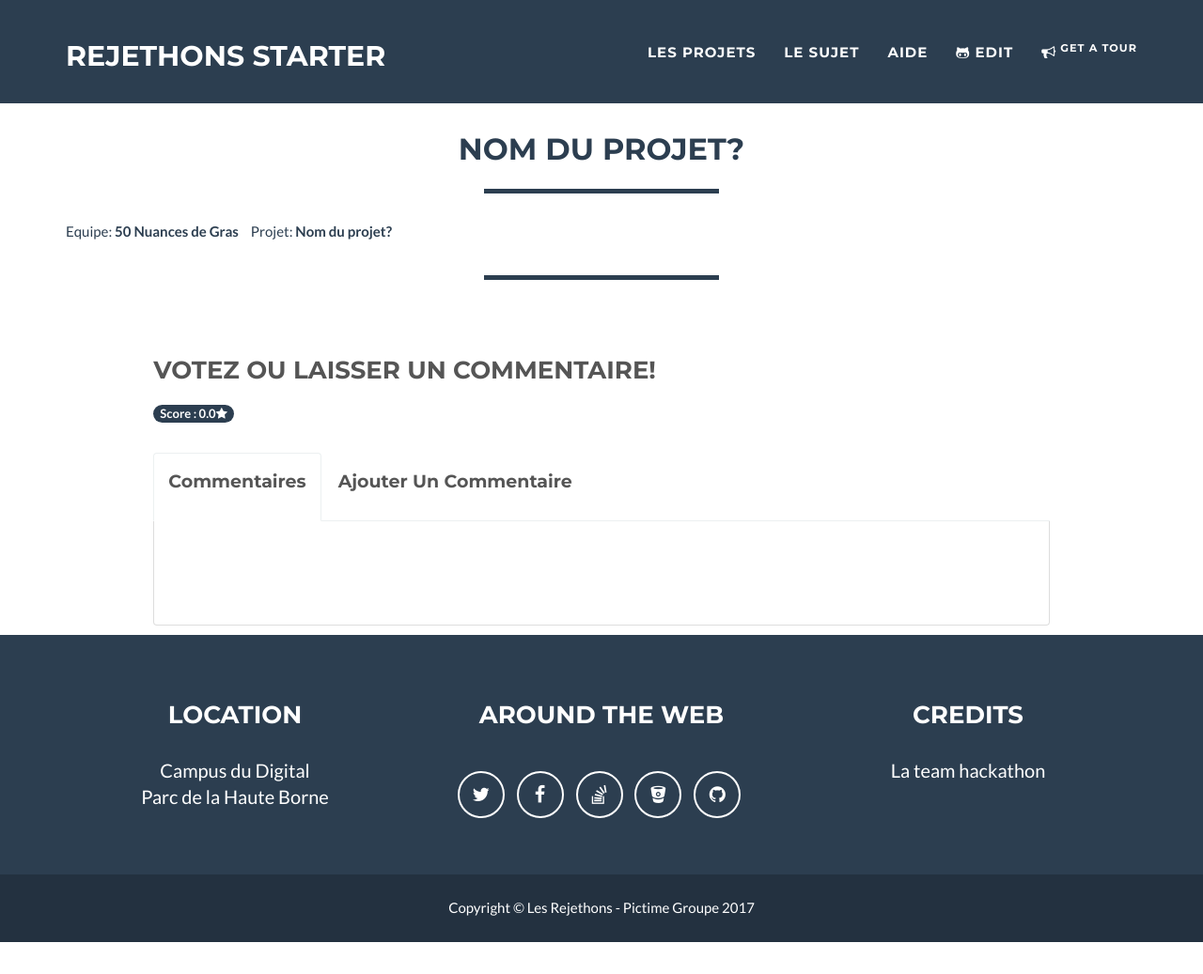
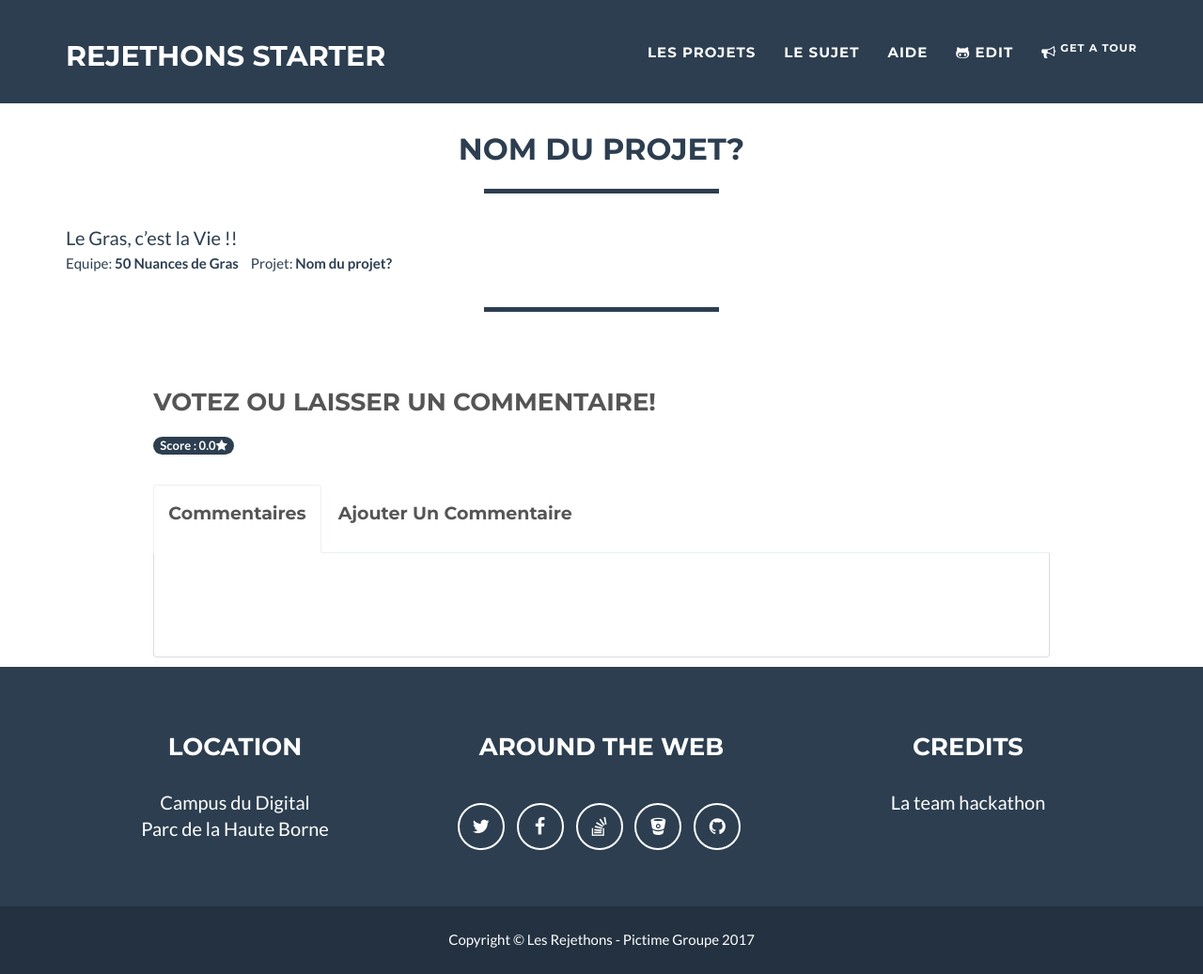
Before and after one commit to stephaneLeroy/rejethons-starter, a Jekyll site: the page built from _posts/2017-05-19-50-nuances-de-gras.markdown, in a window 1280 px wide and 1037 px high. Shown: the whole window at 94% size. Built offline with Jekyll 4.4.1, drawn with Linux system fonts in a browser that asks for light colours.

Commit message:
Update 2017-05-19-50-nuances-de-gras.markdown

```diff
--- a/_posts/2017-05-19-50-nuances-de-gras.markdown
+++ b/_posts/2017-05-19-50-nuances-de-gras.markdown
@@ -7,3 +7,6 @@ team: 50 Nuances de Gras
 img: 50-nuances-de-gras.png
 alt: Nom du projet?
 ---
+
+
+Le Gras, c'est la Vie !!
```
